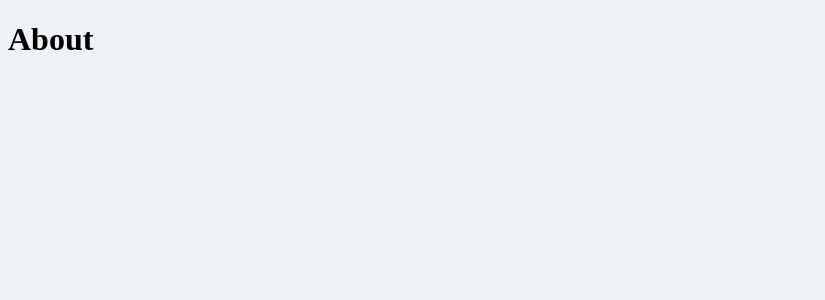
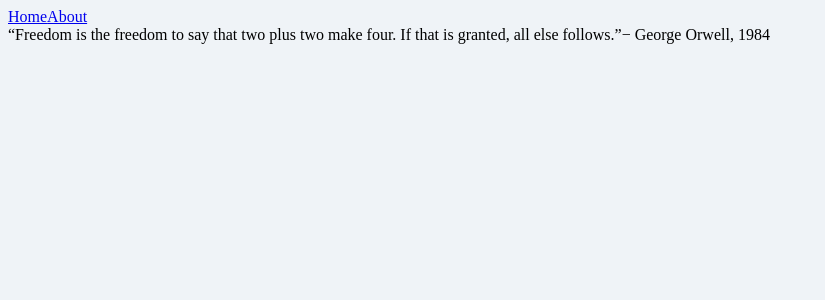
Before and after one commit to irisdew/movie-app, a React (Create React App) app: page /#/about in a window 1280 px wide. Shown: the top 300 px of the page, without its empty margins (0-825 px from the left). Built offline with nearby package versions, Linux system fonts and the light colour scheme.

Commit message:
6.3 Sharing Props Between Routes

```diff
--- a/src/App.js
+++ b/src/App.js
@@ -2,19 +2,16 @@ import React from "react";
 import { HashRouter, Route } from "react-router-dom";
 import About from "./routes/About";
 import Home from "./routes/Home";
+import Detail from "./routes/Detail";
+import Navigation from "./components/Navigation";
 
 function App() {
   return (
   <HashRouter>
-    <Route path="/home">
-      <h1>Home</h1>
-    </Route>
-    <Route path="/home/introduction">
-      <h1>Introduction</h1>
-    </Route>
-    <Route path="/about">
-      <h1>About</h1>
-    </Route>
+    <Navigation />
+    <Route path="/" exact={true} component={Home} />
+    <Route path="/about" component={About} />
+    <Route path="/movie-detail" component={Detail} />
   </HashRouter>
   )
 }
--- a/src/components/Movie.js
+++ b/src/components/Movie.js
@@ -1,9 +1,19 @@
 import React from "react";
+import { Link } from "react-router-dom";
 import PropTypes from "prop-types";
 import "./Movie.css";
 
 function Movie({ title, summary, poster, year }) {
     return (
+        <Link to={{
+            pathname: '/movie-detail',
+            state: {
+                title:title,
+                summary:summary,
+                poster:poster,
+                year:year
+            }
+        }}>
         <div className="movie">
             <img src={poster} alt={title} title={title} />
             <div className="movie__data">
@@ -12,6 +22,7 @@ function Movie({ title, summary, poster, year }) {
                 <p className="movie__summary">{summary.slice(0, 200)}...</p>
             </div>
         </div>
+        </Link>
     );
 }
 
--- /dev/null
+++ b/src/components/Navigation.js
@@ -0,0 +1,17 @@
+import React from "react";
+import { Link } from "react-router-dom";
+
+function Navigation() {
+    return <div>
+        <Link to={{
+            pathname: "/",
+            state: {}
+        }}>Home</Link>
+        <Link to={{
+            pathname: "/about",
+            state: { fromNavigation: true }
+        }}>About</Link>
+    </div>
+}
+
+export default Navigation;
--- a/src/routes/About.js
+++ b/src/routes/About.js
@@ -1,7 +1,17 @@
 import React from "react";
 
-function About() {
-    return <span>About this page: I built it beacuse I have to practice react.</span>
-}
+function About(props) {
+    console.log(props);
+    return (
+      <div className="about__container">
+        <span>
+          “Freedom is the freedom to say that two plus two make four. If that is
+          granted, all else follows.”
+        </span>
+        <span>− George Orwell, 1984</span>
+      </div>
+    );
+  }
+
 
 export default About;
--- /dev/null
+++ b/src/routes/Detail.js
@@ -0,0 +1,8 @@
+import React from "react";
+
+function Detail(props) {
+    console.log(props);
+    return <h1>helllo</h1>;
+}
+
+export default Detail;
```
Also changed, not shown: src/components/Navigation.css (added), 1 other file (tests, documents, lock files or other folders).
